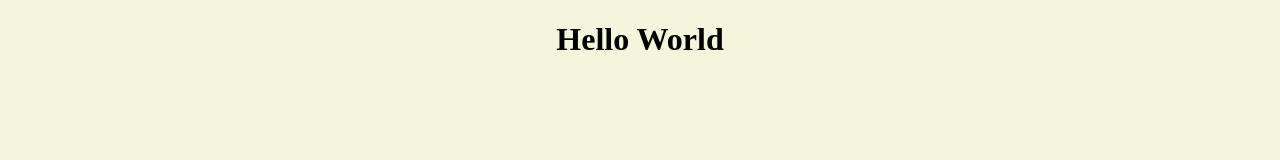
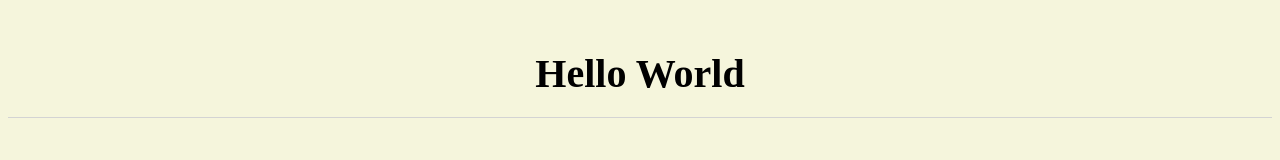
Before and after one commit to Alberto-Bruno/htmlcss-hello, a plain HTML site: page index.html in a window 1280 px wide. Drawn offline with Linux system fonts and the light colour scheme.

Commit message:
Title change

```diff
--- a/index.html
+++ b/index.html
@@ -5,7 +5,7 @@
     <meta http-equiv="X-UA-Compatible" content="IE=edge">
     <meta name="viewport" content="width=device-width, initial-scale=1.0">
     <link rel="stylesheet" href="style.css">
-    <title>Document</title>
+    <title>Hello HTML</title>
 </head>
 <body>
     <h1>Hello World</h1>
--- a/style.css
+++ b/style.css
@@ -4,4 +4,9 @@
 
 h1{
     text-align: center;
+    padding-bottom: 20px;
+    margin: 50px 0;
+    font-size: 40px;
+    font-weight: bold;
+    border-bottom: 1px solid lightgrey;
 }
```
